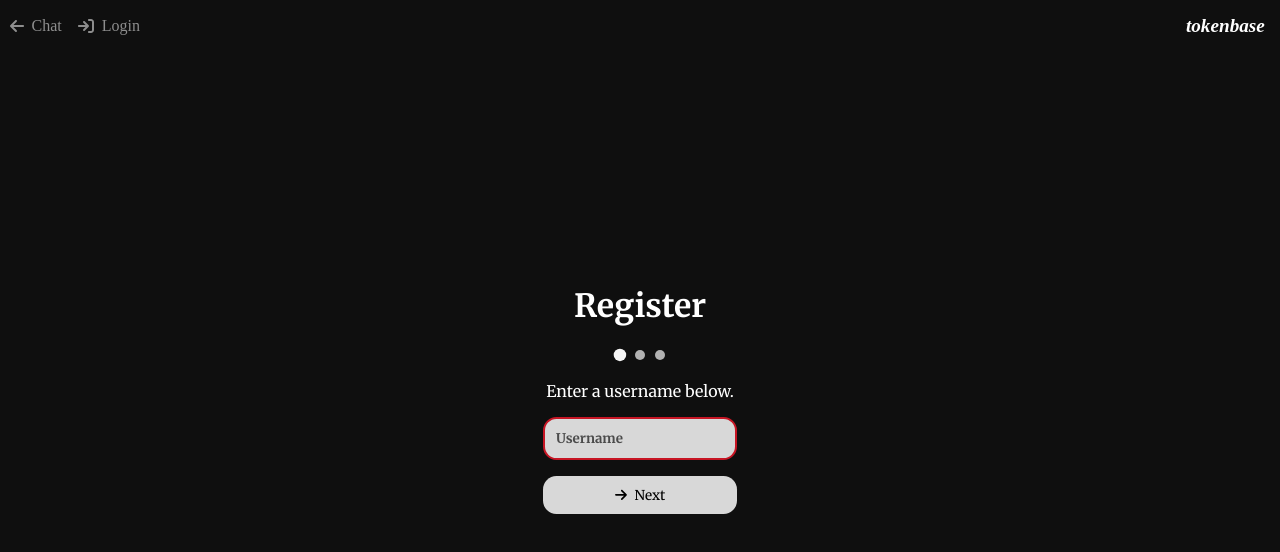
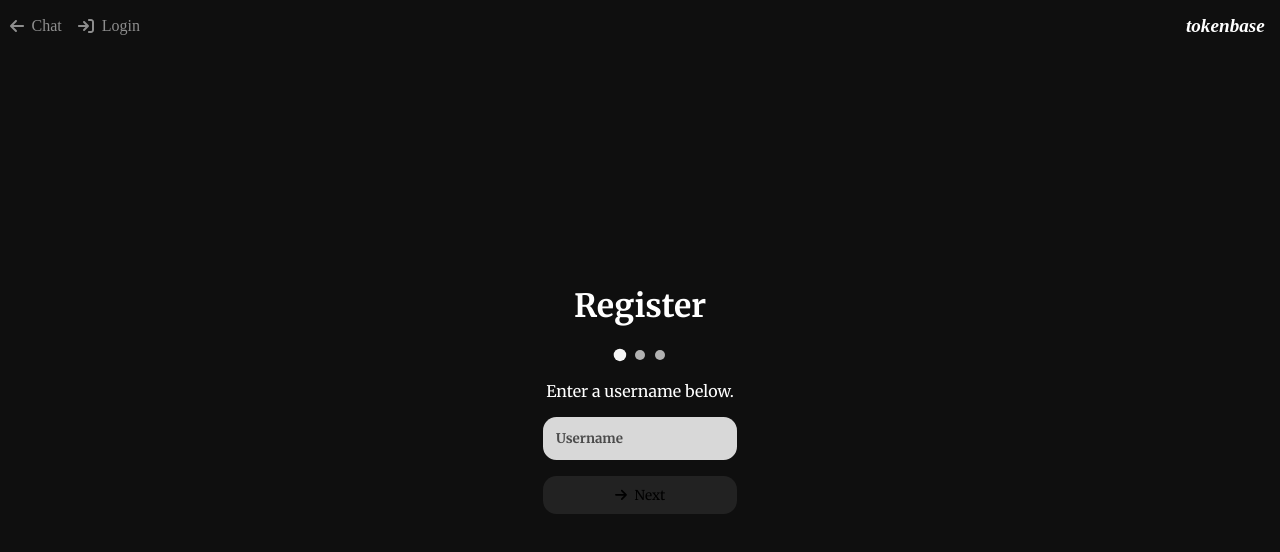
Before and after one commit to connellr023/tokenbase, a Next.js app in the folder web/: page /register in a window 1280 px wide. Shown: the top 552 px of the page. Built offline with nearby package versions, Linux system fonts and the light colour scheme; no server answers.

Commit message:
login and register forms are now validating inputs and providing desired behavior at this point

```diff
--- a/web/src/components/MultistepForm.tsx
+++ b/web/src/components/MultistepForm.tsx
@@ -56,11 +56,11 @@ const MultistepForm: React.FC<MultistepFormProps> = ({
             </StandardButton>
           )}
           {currentStep < steps.length - 1 ? (
-            <StandardButton icon={faArrowRight} onClick={nextStep}>
+            <StandardButton icon={faArrowRight} onClick={nextStep} isValid={() => validateStep(currentStep)}>
               Next
             </StandardButton>
           ) : (
-            <StandardButton icon={faCheck} onClick={nextStep}>
+            <StandardButton icon={faCheck} onClick={nextStep} isValid={() => validateStep(currentStep)}>
               Submit
             </StandardButton>
           )}
--- a/web/src/components/StandardButton.tsx
+++ b/web/src/components/StandardButton.tsx
@@ -6,17 +6,24 @@ import { merriweather400 } from "@/utils/fonts";
 type StandardButtonProps = {
   children: string;
   icon?: IconProp;
+  value?: string;
   onClick: () => void;
+  isValid?: () => boolean;
 };
 
 const StandardButton: React.FC<StandardButtonProps> = ({
   children,
   icon,
   onClick,
+  isValid,
 }) => {
+  const hasError = isValid ? !isValid() : false;
+
   return (
     <button
-      className={`${styles.main} ${merriweather400.className}`}
+      className={`${styles.main} ${merriweather400.className} ${
+        hasError ? styles.error : ""
+      }`}
       onClick={onClick}
     >
       {icon && <FontAwesomeIcon icon={icon} />}
--- a/web/src/components/StandardInput.tsx
+++ b/web/src/components/StandardInput.tsx
@@ -22,7 +22,9 @@ const StandardInput: React.FC<StandardInputProps> = ({
 
   useEffect(() => {
     if (isValid) {
-      setError(!isValid());
+      setError(!isValid() && value !== undefined && value !== "");
+    } else {
+      setError(value !== undefined && value !== "");
     }
   }, [value, isValid]);
 
--- /dev/null
+++ b/web/src/models/LoginRequest.ts
@@ -0,0 +1,6 @@
+type LoginRequest = {
+    email: string;
+    password_hash: string;
+};
+
+export default LoginRequest;
--- a/web/src/pages/register/index.tsx
+++ b/web/src/pages/register/index.tsx
@@ -48,6 +48,7 @@ const Register: React.FC = () => {
     console.log(registerRequest);
     console.log("Form submitted");
 
+    // TODO: Send request to the server
 
   };
 
--- a/web/src/styles/components/StandardButton.module.scss
+++ b/web/src/styles/components/StandardButton.module.scss
@@ -26,4 +26,9 @@ button.main {
     background-color: $bg-color-6;
     transform: scale(0.95);
   }
+
+  &.error {
+    background-color: $bg-color-4;
+    pointer-events: none;
+  }
 }
```
Also changed, not shown: web/src/pages/login/index.tsx (+12 -2 lines).
